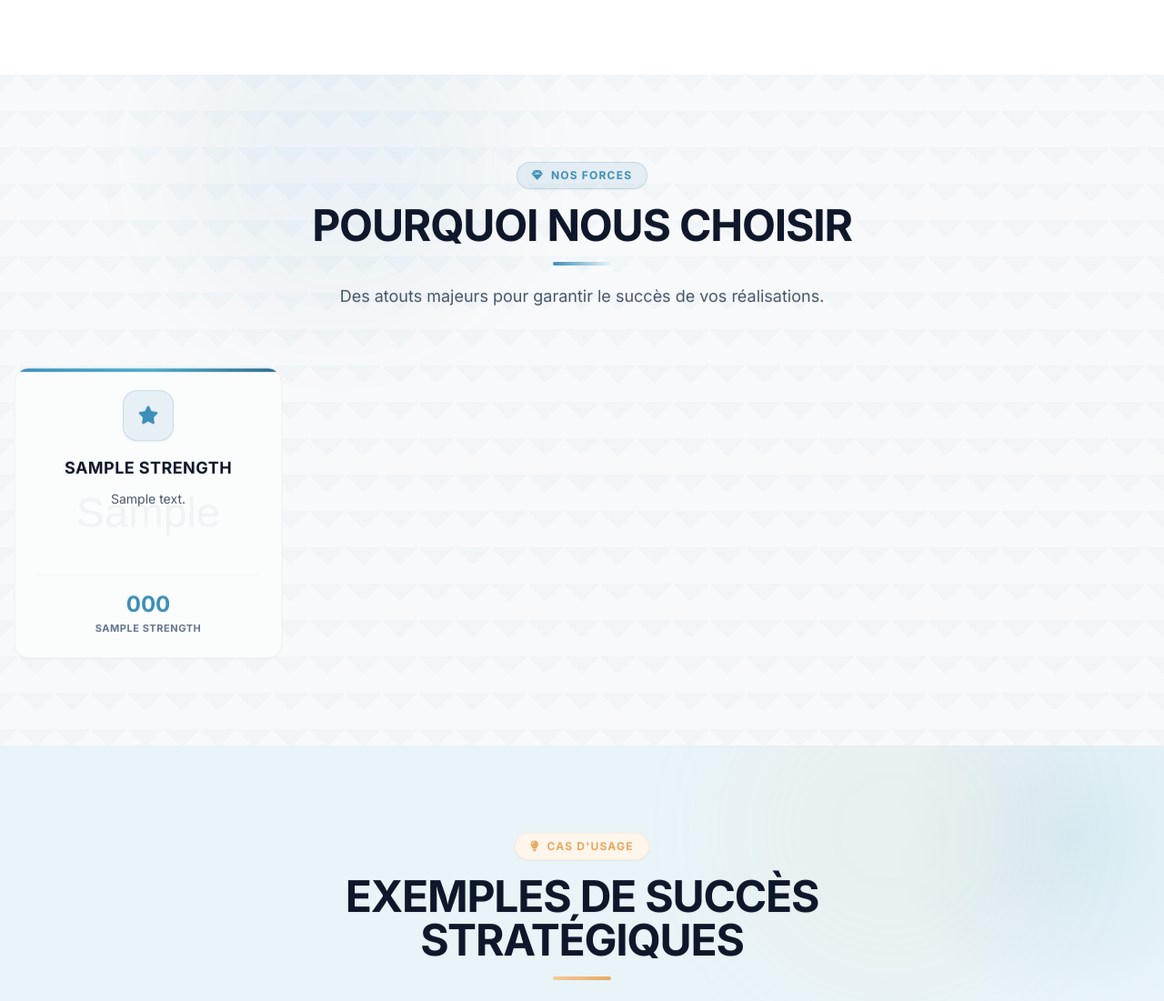
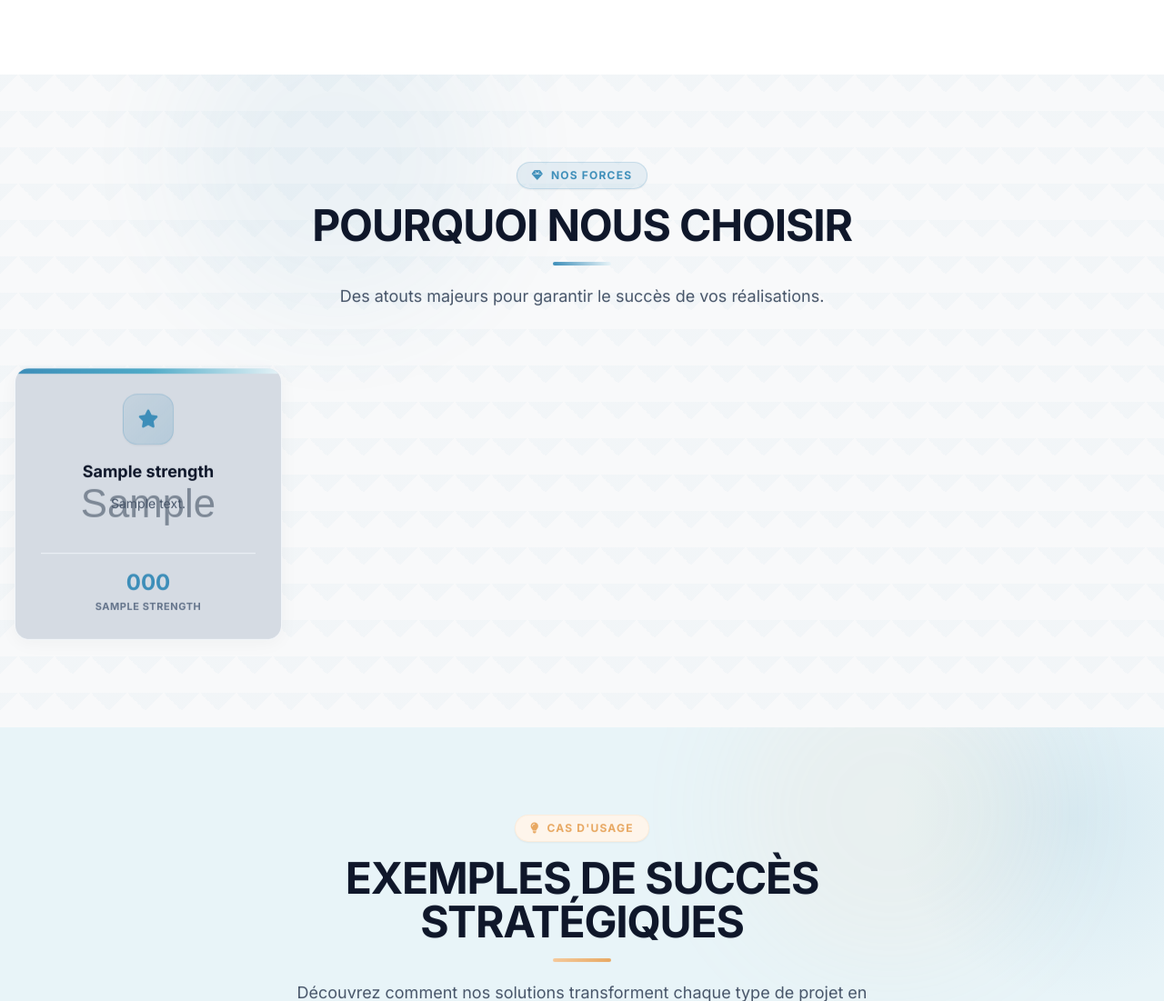
Before and after one commit to Schneider-sizeof/vr_creation, a Django app: page /fr/ in a window 1280 px wide. Shown: the part 1867-2968 px from the top of the page at 91% size. Run offline with Django 5.2, Linux system fonts and the light colour scheme; tables that the repository leaves empty hold one stand-in row (values such as "Sample post"); grey boxes marked "Sample" are stand-in pictures; some libraries are stand-ins or nearby versions; some web fonts are replaced.

Commit message:
style(ui): perfect strengths card design with clean typography and zero overflow

```diff
--- a/templates/core/home.html
+++ b/templates/core/home.html
@@ -150,30 +150,30 @@
         <!-- Cards Grid -->
         <div class="grid grid-cols-1 md:grid-cols-2 lg:grid-cols-4 gap-6">
             {% for item in strengths %}
-            <div class="group relative rounded-2xl bg-white p-6 flex flex-col justify-between text-center transition-all duration-300 hover:-translate-y-1.5 shadow-sm hover:shadow-xl border border-slate-100 hover:border-primary/40 overflow-hidden min-h-[320px] animate-on-scroll slide-up" style="transition-delay: {{ forloop.counter }}00ms;">
-                <!-- Top Accent Line -->
-                <div class="absolute top-0 left-0 right-0 h-1 bg-gradient-to-r from-primary via-primary-400 to-primary-dark group-hover:h-1.5 transition-all duration-300 z-10"></div>
+            <div class="group relative rounded-2xl bg-white p-6 md:p-7 flex flex-col justify-between text-center transition-all duration-300 hover:-translate-y-2 shadow-[0_4px_20px_rgba(0,0,0,0.04)] hover:shadow-[0_16px_36px_rgba(61,142,185,0.14)] border border-slate-100 hover:border-primary/40 overflow-hidden min-h-[300px] animate-on-scroll slide-up" style="transition-delay: {{ forloop.counter }}00ms;">
+                <!-- Top Accent Gradient Stripe -->
+                <div class="absolute top-0 left-0 right-0 h-1.5 bg-gradient-to-r from-primary via-primary-400 to-primary-light group-hover:h-2 transition-all duration-300 z-10"></div>
 
                 {% if item.background_image %}
-                <!-- Subtle Ambient Background Texture for Harmony -->
-                <img src="{{ item.background_image.url }}" alt="{{ item.title }}" class="absolute inset-0 w-full h-full object-cover opacity-10 group-hover:opacity-20 transition-opacity duration-500 z-0 pointer-events-none" onerror="this.style.display='none'">
+                <!-- Subtle Ambient Background Texture for Visual Depth -->
+                <img src="{{ item.background_image.url }}" alt="{{ item.title }}" class="absolute inset-0 w-full h-full object-cover opacity-8 group-hover:opacity-15 transition-opacity duration-500 z-0 pointer-events-none" onerror="this.style.display='none'">
                 {% endif %}
 
                 <!-- Content wrapper -->
                 <div class="relative z-10 flex flex-col items-center w-full h-full justify-between">
                     <div class="flex flex-col items-center w-full">
                         <!-- Icon Badge -->
-                        <div class="w-14 h-14 rounded-2xl bg-primary/10 border border-primary/20 text-primary flex items-center justify-center text-xl mb-4 group-hover:scale-110 group-hover:bg-primary group-hover:text-white transition-all duration-300 shadow-sm flex-shrink-0">
+                        <div class="w-14 h-14 rounded-2xl bg-gradient-to-br from-primary/10 to-primary/20 border border-primary/20 text-primary flex items-center justify-center text-xl mb-4 group-hover:scale-110 group-hover:bg-primary group-hover:text-white transition-all duration-300 shadow-sm flex-shrink-0">
                             <i class="{{ item.get_font_awesome_icon }}"></i>
                         </div>
 
                         <!-- Card Title -->
-                        <h3 class="text-base lg:text-lg font-black text-slate-900 uppercase tracking-wide mb-2.5 leading-snug group-hover:text-primary transition-colors break-words w-full" style="color: #0F172A !important;">
+                        <h3 class="text-base sm:text-lg font-bold text-slate-900 mb-2.5 leading-snug group-hover:text-primary transition-colors tracking-normal w-full" style="color: #0F172A !important; word-break: break-word; overflow-wrap: break-word;">
                             {{ item.title }}
                         </h3>
 
                         <!-- Card Description -->
-                        <p class="text-slate-600 text-xs md:text-sm font-normal leading-relaxed mb-4" style="color: #475569 !important;">
+                        <p class="text-slate-600 text-sm font-normal leading-relaxed mb-4" style="color: #475569 !important;">
                             {{ item.description }}
                         </p>
                     </div>
```
